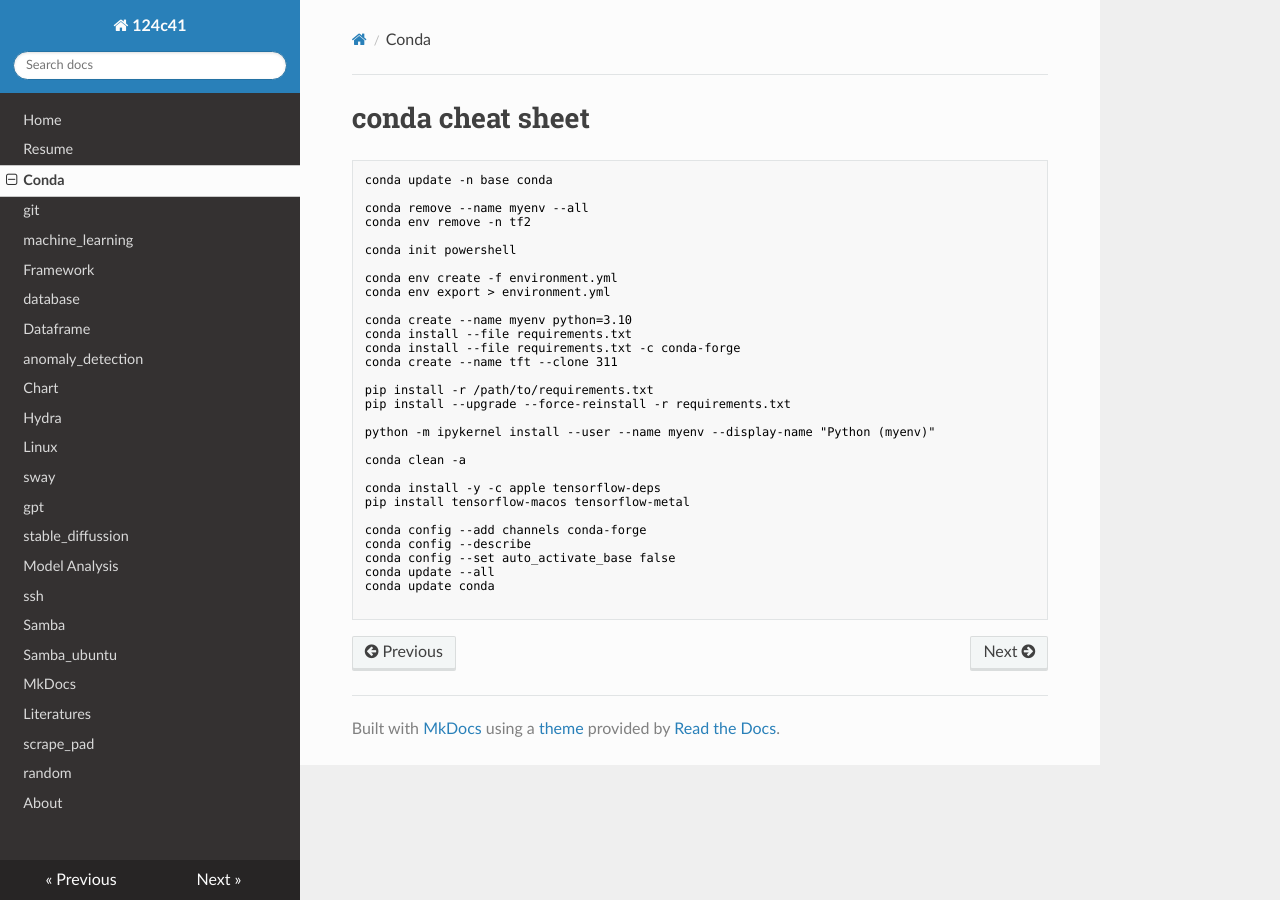
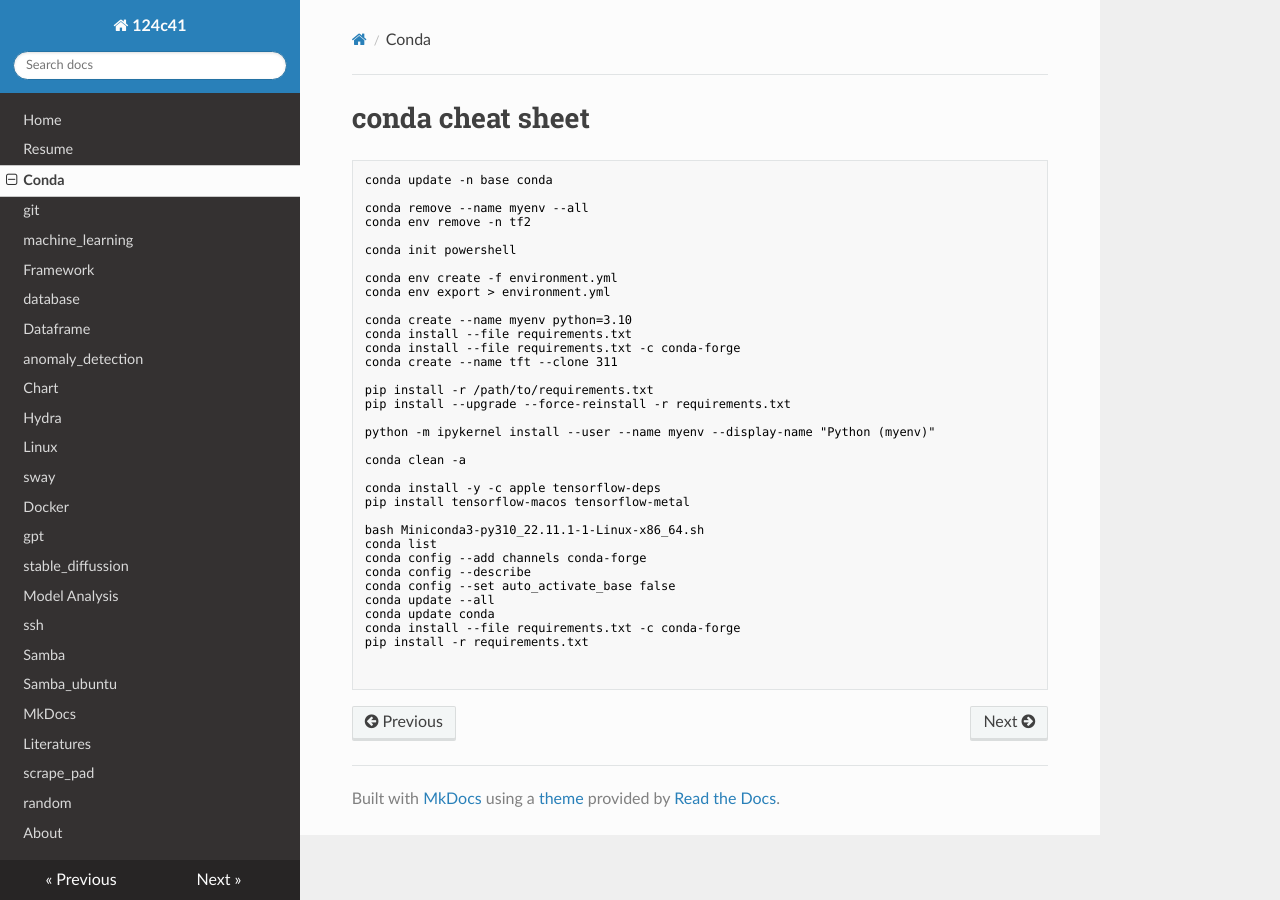
Before and after one commit to furyhawk/124c41, an MkDocs documentation site: the page built from docs/conda.md, in a window 1280 px wide. Built offline with MkDocs 1.6.1, drawn with Linux system fonts in a browser that asks for light colours; nearby versions of some CDN libraries.

Commit message:
update: 20230425

````diff
--- a/docs/conda.md
+++ b/docs/conda.md
@@ -26,10 +26,15 @@ conda clean -a
 conda install -y -c apple tensorflow-deps
 pip install tensorflow-macos tensorflow-metal
 
+bash Miniconda3-py310_22.11.1-1-Linux-x86_64.sh
+conda list
 conda config --add channels conda-forge
 conda config --describe
 conda config --set auto_activate_base false
 conda update --all
 conda update conda
+conda install --file requirements.txt -c conda-forge
+pip install -r requirements.txt
+
 
 ```
--- a/mkdocs.yml
+++ b/mkdocs.yml
@@ -13,6 +13,7 @@ nav:
     - Hydra: hydra.md
     - Linux: linux.md
     - sway: sway.md
+    - Docker: docker.md
     - gpt: gpt.md
     - stable_diffussion: stable_diffusion.md
     - Model Analysis: wandb.md
````
Also changed, not shown: docs/docker.md (added, +7 -0 lines), docs/scrape_pad.md (line endings or trailing spaces).
